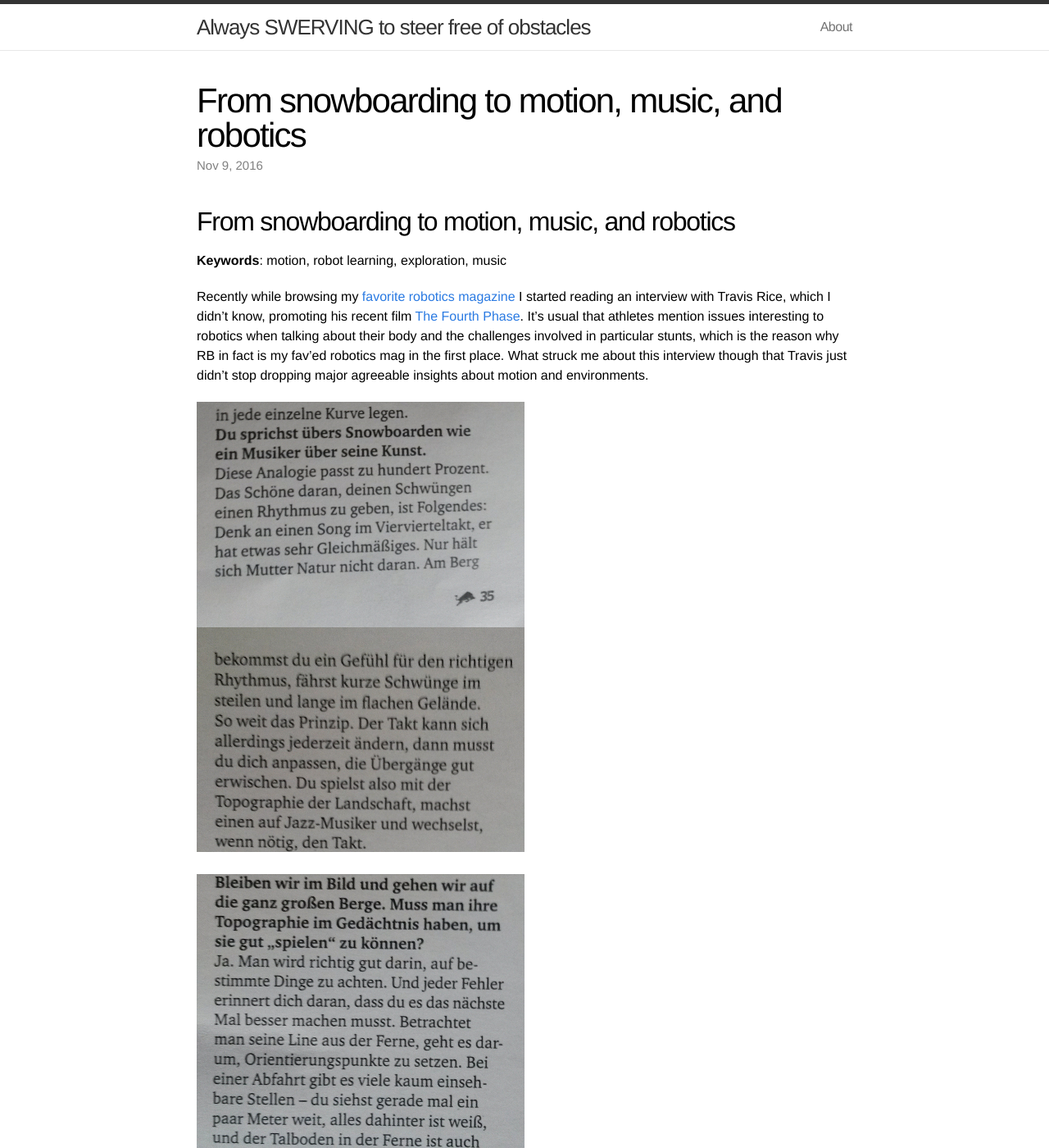
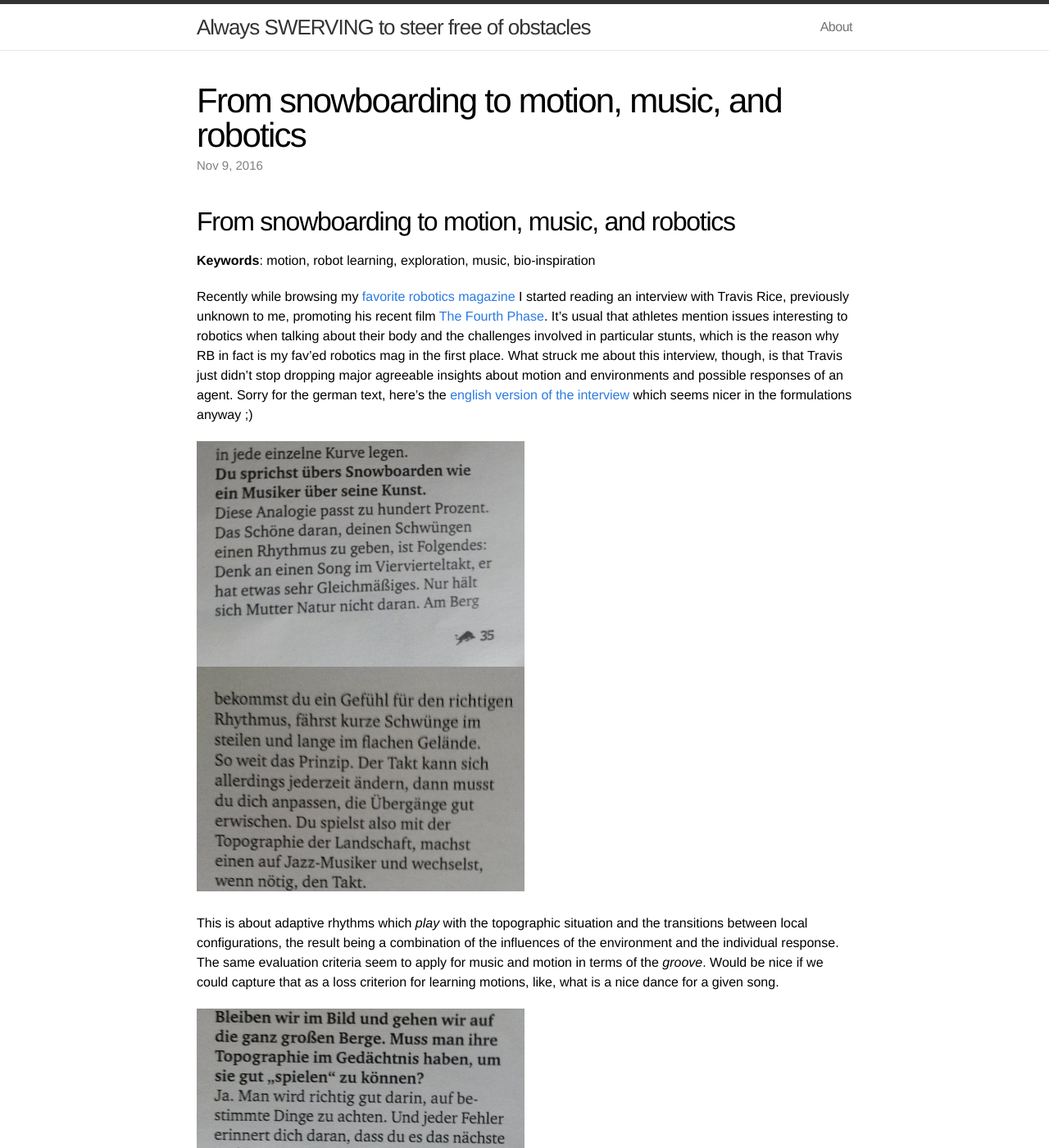
Before and after one commit to x75/x75.github.io, a Jekyll site: the page built from _posts/2016-11-09-motion-music-robotics.md, in a window 1280 px wide and 1400 px high. Shown: the whole window at 82% size. Built offline with Jekyll 4.4.1, drawn with Linux system fonts in a browser that asks for light colours; some of the changed text lies outside the part shown.

Commit message:
pre-final version of snowboarding and robotics post

```diff
--- a/_posts/2016-11-09-motion-music-robotics.md
+++ b/_posts/2016-11-09-motion-music-robotics.md
@@ -7,16 +7,61 @@
 
 ## From snowboarding to motion, music, and robotics
 
-__Keywords__: motion, robot learning, exploration, music
+__Keywords__: motion, robot learning, exploration, music, bio-inspiration
 
-Recently while browsing my [favorite robotics magazine](https://www.redbulletin.com/at/de/the-red-bulletin-magazin) I started reading an interview with Travis Rice, which I didn't know, promoting his recent film [The Fourth Phase](http://www.thefourthphase.com/). It's usual that athletes mention issues interesting to robotics when talking about their body and the challenges involved in particular stunts, which is the reason why RB in fact is my fav'ed robotics mag in the first place. What struck me about this interview though that Travis just didn't stop dropping major agreeable insights about motion and environments.
+Recently while browsing my [favorite robotics
+magazine](https://www.redbulletin.com/at/de/the-red-bulletin-magazin)
+I started reading an interview with Travis Rice, previously unknown to
+me, promoting his recent film [The Fourth
+Phase](http://www.thefourthphase.com/). It's usual that athletes
+mention issues interesting to robotics when talking about their body
+and the challenges involved in particular stunts, which is the reason
+why RB in fact is my fav'ed robotics mag in the first place. What
+struck me about this interview, though, is that Travis just didn't
+stop dropping major agreeable insights about motion and environments
+and possible responses of an agent. Sorry for the german text, here's
+the [english version of the
+interview](https://www.redbulletin.com/uk/en/sports/travis-rices-quest-for-the-ultimate-snowboard-adventure)
+which seems nicer in the formulations anyway ;)
 
 ![Snowboarding and music]({{ site.url }}/assets/20161109_rb_rice/rbrice_01_IMG_20161103_091430_400.jpg "Snowboarding and music")
 
+This is about adaptive rhythms which _play_ with the topographic
+situation and the transitions between local configurations, the result
+being a combination of the influences of the environment and the
+individual response. The same evaluation criteria seem to apply for
+music and motion in terms of the _groove_. Would be nice if we could
+capture that as a loss criterion for learning motions, like, what is
+a nice dance for a given song.
+
 ![Topography, saliency, navigation]({{ site.url }}/assets/20161109_rb_rice/rbrice_02_IMG_20161103_091444_400.jpg "Topography, saliency, navigation")
 
-![Topography, saliency, navigation]({{ site.url }}/assets/20161109_rb_rice/rbrice_03_IMG_20161103_091455_400.jpg "")
+First we need errors to do any actual learning, no problem. Then this
+is about picking salient features of the topography, landmarks, as
+reference points to attach triggers for specific action sequences.
 
-![Topography, saliency, navigation]({{ site.url }}/assets/20161109_rb_rice/rbrice_04_IMG_20161103_091506_400.jpg "")
+![Flow, reaction speed and mental simulation]({{ site.url }}/assets/20161109_rb_rice/rbrice_03_IMG_20161103_091455_400.jpg "Flow, reaction speed and mental simulation")
 
-![Topography, saliency, navigation]({{ site.url }}/assets/20161109_rb_rice/rbrice_05_IMG_20161103_091511_400.jpg "")
+Adequate reaction speed requires a flow-state which means very little
+or zero conscious participation in the motion control. Not sure about
+the fear stuff in the context of robotics. Finally, mental simulation
+is being used for finding an action sequence that copes with some
+topographic situation and is being pushed down during the simulations
+into low-level action control.
+
+![Search objectives, exploration]({{ site.url }}/assets/20161109_rb_rice/rbrice_04_IMG_20161103_091506_400.jpg "Search objectives, exploration")
+
+This is about search criteria where you are trying to find features
+that provoke motion solutions which are supposed to be rewarding in
+the musical sense, which provides inspiration for interesting
+exploration objectives for robots ("... geological oddities. We want
+weird. Weird is good"). Actively seek out environmental and perceptual
+challenges such that entirely new behaviour needs to be generated in
+response.
+
+![Motivations, objectives]({{ site.url }}/assets/20161109_rb_rice/rbrice_05_IMG_20161103_091511_400.jpg "Motivations, objectives")
+
+Finding an _answer_ to weird and unusual environmental stimuli that
+you have sought out earlier using the weirdness search objective.
+
+Cheers, let's move.
```
Also changed, not shown: 1 other file.
